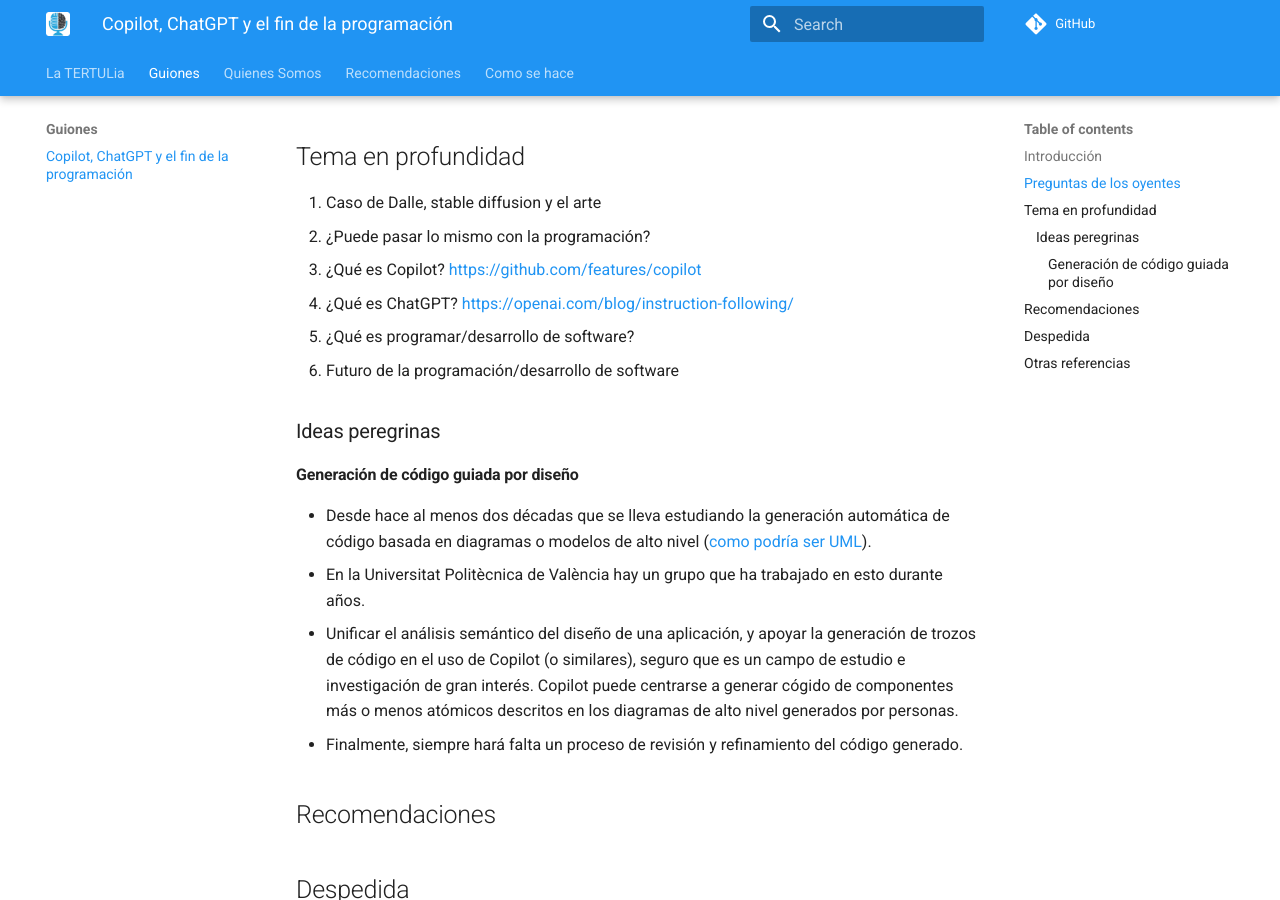
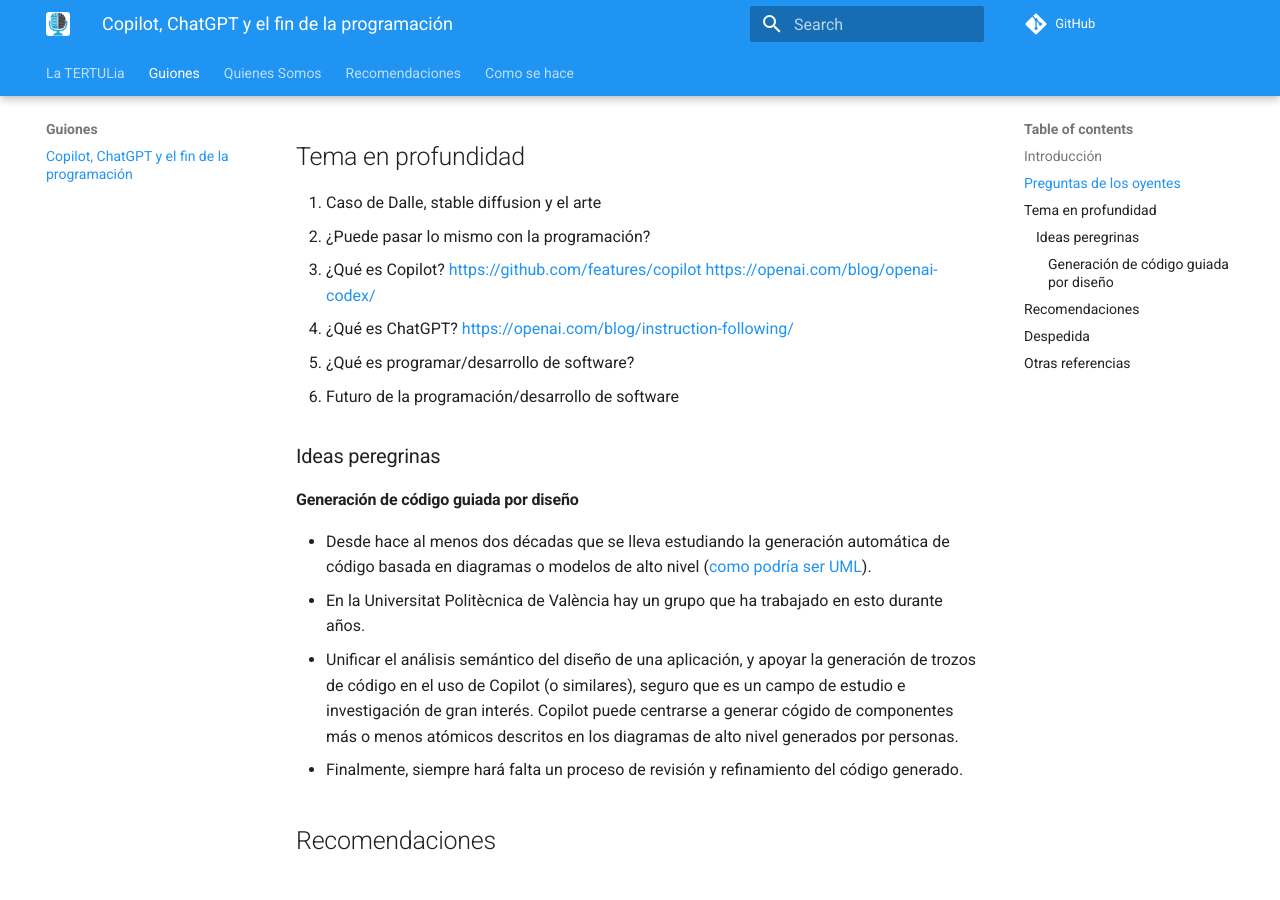
Before and after one commit to ironbar/tertulia_inteligencia_artificial, an MkDocs documentation site: the page built from docs/guiones/01-copilot-fin-programacion.md, in a window 1280 px wide and 900 px high, scrolled down 533 px. Built offline with MkDocs 1.6.1 and Material for MkDocs 9.7.7, drawn with Linux system fonts in a browser that asks for light colours; comment, search, counter and statistics services are not loaded; some of the changed lines change nothing that is shown.

Commit message:
Update 01-copilot-fin-programacion.md

```diff
--- a/docs/guiones/01-copilot-fin-programacion.md
+++ b/docs/guiones/01-copilot-fin-programacion.md
@@ -16,7 +16,7 @@
 
 1. Caso de Dalle, stable diffusion y el arte
 2. ¿Puede pasar lo mismo con la programación?
-   1. ¿Qué es Copilot? [https://github.com/features/copilot](https://github.com/features/copilot)
+   1. ¿Qué es Copilot? [https://github.com/features/copilot](https://github.com/features/copilot) [https://openai.com/blog/openai-codex/](https://openai.com/blog/openai-codex/)
    2. ¿Qué es ChatGPT? [https://openai.com/blog/instruction-following/](https://openai.com/blog/instruction-following/)
    3. ¿Qué es programar/desarrollo de software?
    4. Futuro de la programación/desarrollo de software
```
